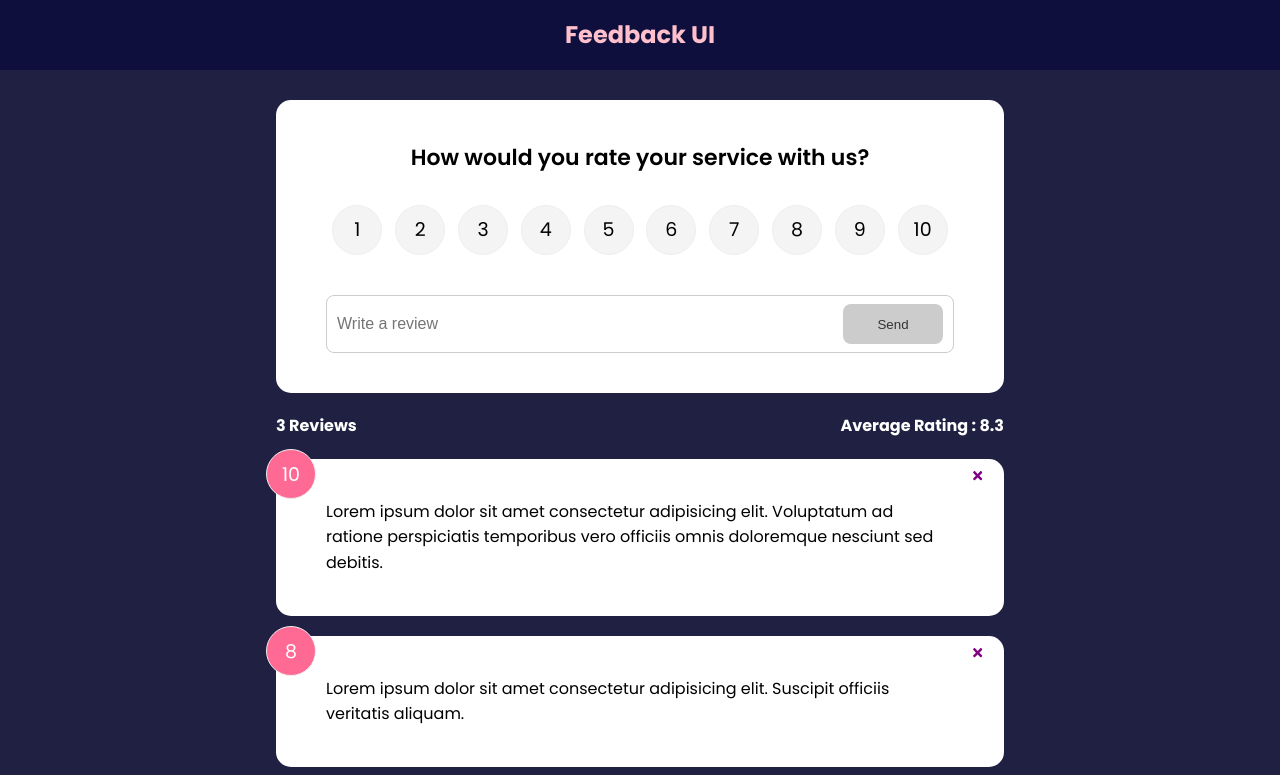
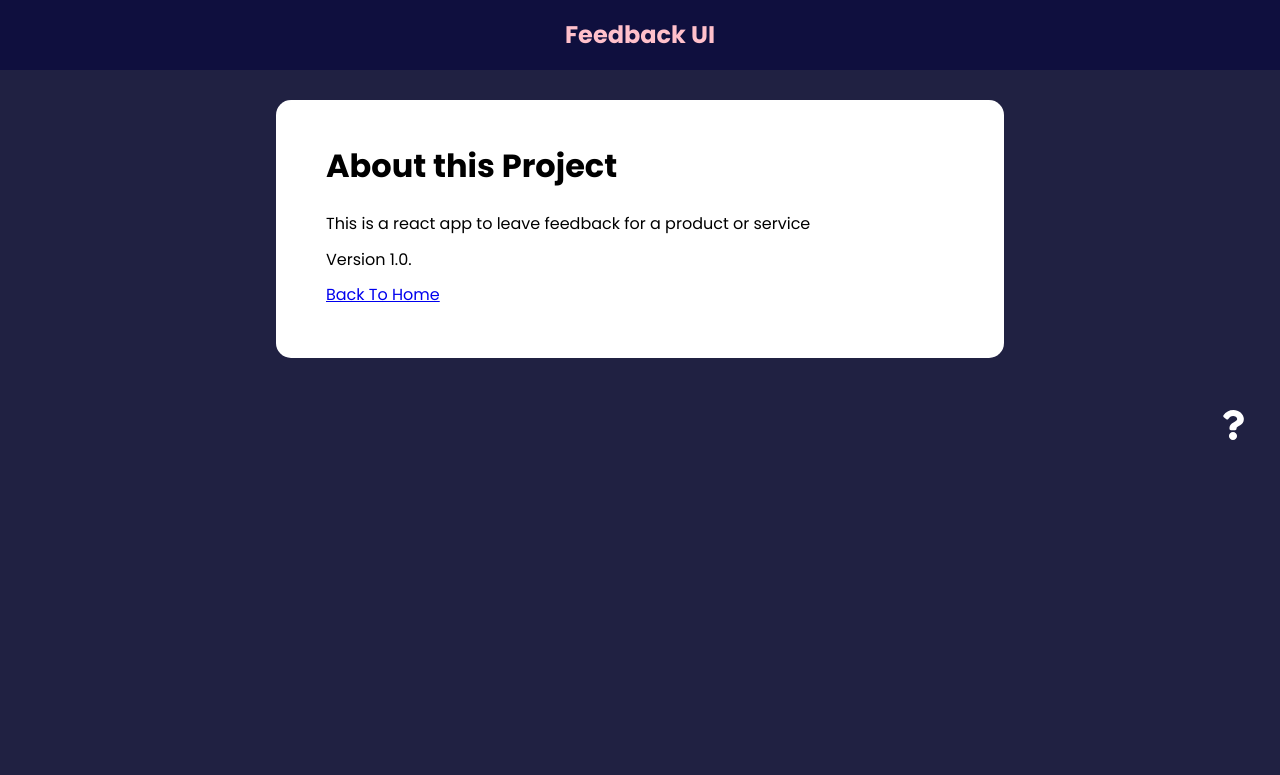
Before and after one commit to tech-and-me/react-feedback-app, a React (Create React App) app: page /about in a window 1280 px wide. Shown: the top 775 px of the page. Built offline with nearby package versions, Linux system fonts and the light colour scheme.

Commit message:
add About page and routes

```diff
--- a/package.json
+++ b/package.json
@@ -11,6 +11,7 @@
     "react": "^18.0.0",
     "react-dom": "^18.0.0",
     "react-icons": "^4.3.1",
+    "react-router-dom": "^6.3.0",
     "react-scripts": "5.0.0",
     "uuid": "^8.3.2",
     "web-vitals": "^2.1.4"
--- a/src/App.js
+++ b/src/App.js
@@ -1,10 +1,14 @@
 import { useState } from 'react';
+import { BrowserRouter as Router, Route, Routes } from 'react-router-dom';
 import FeedbackForm from './components/FeedbackForm';
 import FeedbackList from './components/FeedbackList';
 import FeedbackStats from './components/FeedbackStats';
 import Header from './components/Header';
 import FeedbackData from './data/FeedbackData';
-import {v4 as uuidv4} from 'uuid';
+import { v4 as uuidv4 } from 'uuid';
+import AboutPage from './pages/AboutPage';
+import AboutIonLink from './components/shared/AboutIonLink';
+
 
 
 
@@ -15,23 +19,34 @@
       setFeedback(feedback.filter((item, index) => item.id !== id))
   }
 
-  const addFeedback = (newFeeedback) =>{
-    const newObj = {...newFeeedback,id:uuidv4()};
+  const addFeedback = (newFeeedback) => {
+    const newObj = { ...newFeeedback, id: uuidv4() };
     // console.log(newObj);
-    setFeedback([newObj,...feedback]);
+    setFeedback([newObj, ...feedback]);
   }
 
 
 
   return (
-    <>
+    <Router>
       <Header text="Feedback UI" />
       <div className="container">
-        <FeedbackForm handleAdd={addFeedback} />
-        <FeedbackStats feedback={feedback} />
-        <FeedbackList feedback={feedback} handleDelete={deleteFeedback} />
+        <Routes>
+          <Route exact path="/"
+            element={
+              <>
+                <FeedbackForm handleAdd={addFeedback} />
+                <FeedbackStats feedback={feedback} />
+                <FeedbackList feedback={feedback} handleDelete={deleteFeedback} />
+              </>
+            }
+          >
+          </Route>
+          <Route path='/about' element={<AboutPage />} />
+        </Routes>
       </div>
-    </>
+      <AboutIonLink/>
+    </Router>
   );
 }
 
--- /dev/null
+++ b/src/components/shared/AboutIonLink.jsx
@@ -0,0 +1,14 @@
+import { FaQuestion } from 'react-icons/fa'
+import { Link } from 'react-router-dom'
+
+const AboutIonLink = () => {
+    return (
+        <div className='about-link'>
+            <Link to='/about'>
+                <FaQuestion size={30} />
+            </Link>
+        </div>
+    )
+}
+
+export default AboutIonLink
--- a/src/index.css
+++ b/src/index.css
@@ -190,6 +190,7 @@
 .about-link {
   display: flex;
   justify-content: flex-end;
+  padding: 2rem;
 }
 
 /* FIX: Remove position: absolute to keep about icon at the bottom of the
--- /dev/null
+++ b/src/pages/AboutPage.jsx
@@ -0,0 +1,20 @@
+import { Link } from 'react-router-dom'
+import Card from '../components/shared/Card'
+
+const AboutPage = () => {
+  return <Card>
+      <div className="about">
+          <h1>About this Project</h1>
+          <p>This is a react app to leave feedback for a product or service</p>
+          <p>Version 1.0.</p>
+
+          <p>
+             <Link to="/">Back To Home</Link>
+          </p>
+    </div>
+  </Card>
+
+
+}
+
+export default AboutPage
```
Also changed, not shown: 1 other file (tests, documents, lock files or other folders).
